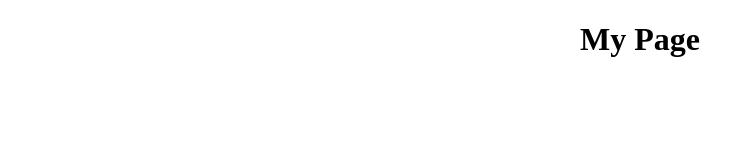
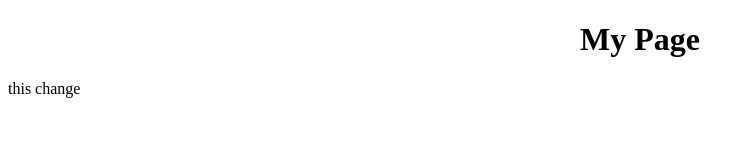
Before and after one commit to Divakar0704/DEMO, a plain HTML site: page index.html in a window 1280 px wide. Shown: the whole page, without its empty margins (0-754 px from the left). Drawn offline with Linux system fonts and the light colour scheme.

Commit message:
good change

```diff
--- a/index.html
+++ b/index.html
@@ -7,5 +7,6 @@
 </head>
 <body>
     <h1 align="center"> My Page</h1>
+    <P>this change</P>
 </body>
 </html>
```
